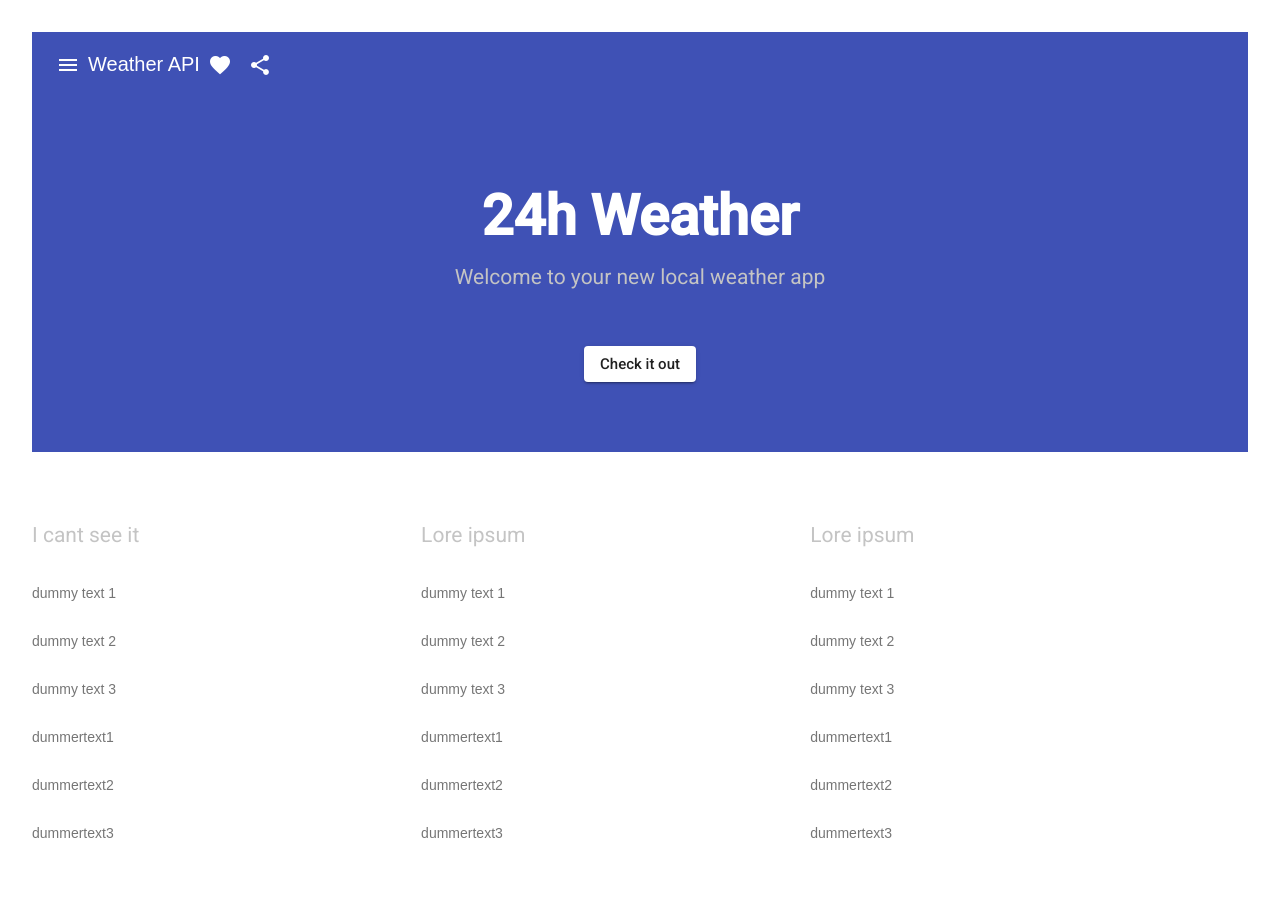
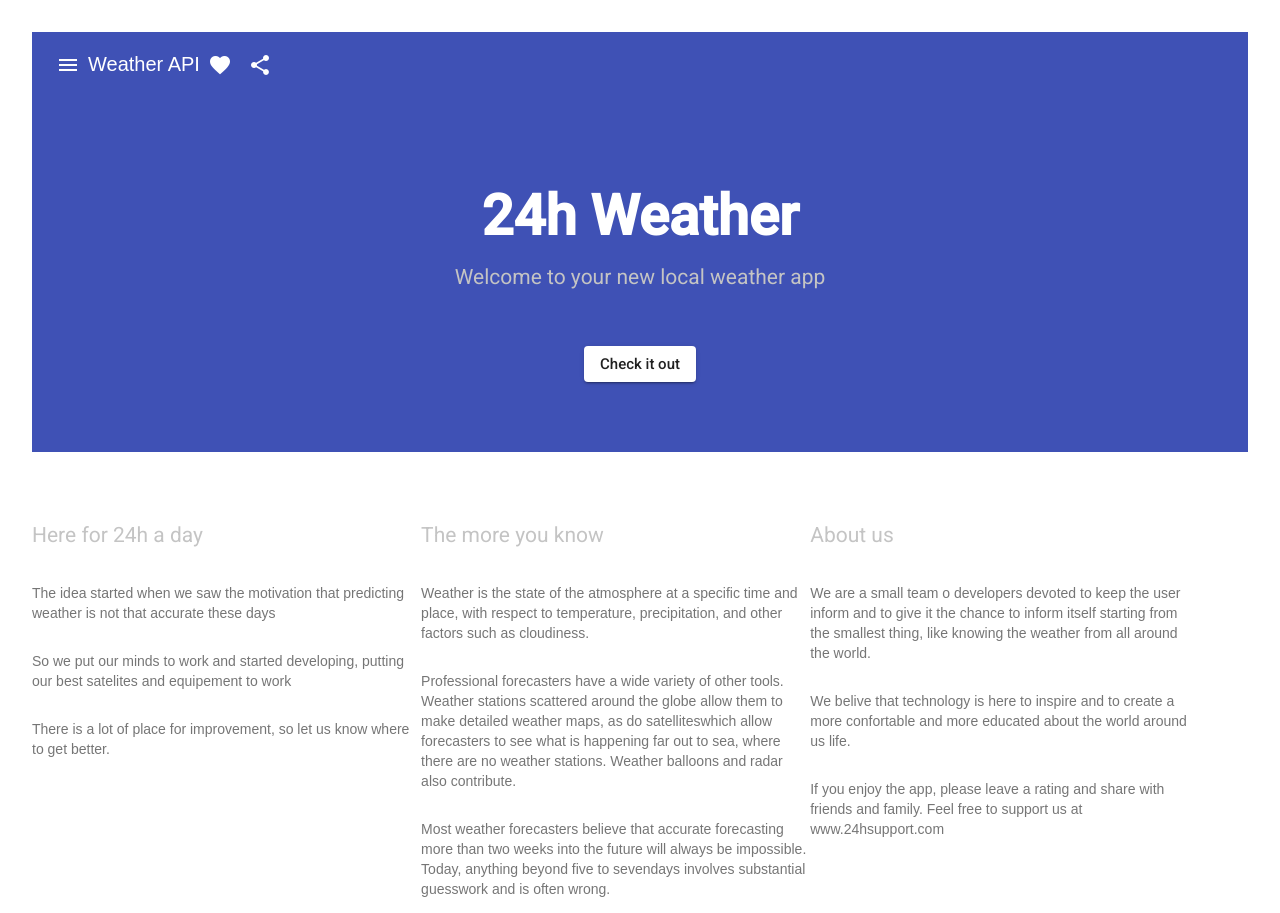
Before and after one commit to ralucamicu/frontend, an Angular app: page /home in a window 1280 px wide. Before the commit the page ends 857 px from the top, so only its background shows below. Built offline with nearby package versions, Linux system fonts and the light colour scheme; what ng-http-loader would draw is missing.

Commit message:
finished home page

```diff
--- a/src/app/index/index.component.css
+++ b/src/app/index/index.component.css
@@ -179,6 +179,7 @@ a:-webkit-any-link {
     display: flex;
     flex-direction: column;
     width: 32%;
+    /* background-color: rgb(255, 255, 255); */
 }
 
 .docs-homepage-promo[_ngcontent-kwn-c47] h2[_ngcontent-kwn-c47] {
--- a/src/app/index/index.component.html
+++ b/src/app/index/index.component.html
@@ -10,8 +10,8 @@
     </div>
     <div _ngcontent-kwn-c47 class="docs-header-start">
       <a _ngcontent-kwn-c47 routerlink="/weather-dashboard"
-        class="mat-focus-indicator docs-button mat-raised-button mat-button-base" aria-disabled="false"
-        type="submit" (click)="openWeather()">
+        class="mat-focus-indicator docs-button mat-raised-button mat-button-base" aria-disabled="false" type="submit"
+        (click)="openWeather()">
         Check it out
       </a>
     </div>
@@ -19,19 +19,16 @@
 
   <div _ngcontent-kwn-c47 class="docs-homepage-row docs-introduction">
     <div _ngcontent-kwn-c47 class="docs-homepage-row-column">
-      <h2 _ngcontent-kwn-c47>I cant see it</h2>
-      <p _ngcontent-kwn-c47 *ngFor="let element of dataSource">{{element?.aboutUs}}</p>
-      <p _ngcontent-kwn-c47 *ngFor="let element of dataSource">{{element?.aboutWeather}}</p>
+      <h2 _ngcontent-kwn-c47>Here for 24h a day</h2>
+      <p _ngcontent-kwn-c47 *ngFor="let element of dataSource">{{element?.aboutTheApp}}</p>
     </div>
     <div _ngcontent-kwn-c47 class="docs-homepage-row-column">
-      <h2 _ngcontent-kwn-c47>Lore ipsum</h2>
-      <p _ngcontent-kwn-c47 *ngFor="let element of dataSource">{{element.aboutUs}}</p>
+      <h2 _ngcontent-kwn-c47>The more you know</h2>
       <p _ngcontent-kwn-c47 *ngFor="let element of dataSource">{{element.aboutWeather}}</p>
     </div>
     <div _ngcontent-kwn-c47 class="docs-homepage-row-column">
-      <h2 _ngcontent-kwn-c47>Lore ipsum</h2>
+      <h2 _ngcontent-kwn-c47>About us</h2>
       <p _ngcontent-kwn-c47 *ngFor="let element of dataSource">{{element.aboutUs}}</p>
-      <p _ngcontent-kwn-c47 *ngFor="let element of dataSource">{{element.aboutWeather}}</p>
     </div>
   </div>
 </div>
--- a/src/app/index/index.component.ts
+++ b/src/app/index/index.component.ts
@@ -1,11 +1,23 @@
 import { Component, OnInit } from '@angular/core';
 import { Router } from '@angular/router';
+
 import { Description } from '../models/description';
 
 const ELEMENT_DATA : Description [] = [
-  {aboutUs: "dummy text 1", aboutWeather : "dummertext1"},
-  {aboutUs: "dummy text 2", aboutWeather : "dummertext2"},
-  {aboutUs: "dummy text 3", aboutWeather : "dummertext3"},
+  {aboutUs: "We are a small team o developers devoted to keep the user inform and to give it the chance to inform itself starting from the smallest thing, like knowing the weather from all around the world.",
+    aboutWeather : "Weather is the state of the atmosphere at a specific time and place, with respect to temperature, precipitation, and other factors such as cloudiness.",
+    aboutTheApp : "The idea started when we saw the motivation that predicting weather is not that accurate these days"
+  },
+  {aboutUs: "We belive that technology is here to inspire and to create a more confortable and more educated about the world around us life.",
+    aboutWeather : "Professional forecasters have a wide variety of other tools. Weather stations scattered around the globe allow them to make detailed weather maps, as do satellites" +
+    "which allow forecasters to see what is happening far out to sea, where there are no weather stations. Weather balloons and radar also contribute.",
+    aboutTheApp : "So we put our minds to work and started developing, putting our best satelites and equipement to work"
+  },
+  {aboutUs: "If you enjoy the app, please leave a rating and share with friends and family. Feel free to support us at www.24hsupport.com",
+    aboutWeather : "Most weather forecasters believe that accurate forecasting more than two weeks into the future will always be impossible. Today, anything beyond five to seven" +
+    "days involves substantial guesswork and is often wrong.",
+    aboutTheApp : "There is a lot of place for improvement, so let us know where to get better."
+  },
 ];
 
 @Component({
--- a/src/app/models/description.ts
+++ b/src/app/models/description.ts
@@ -1,4 +1,5 @@
 export interface Description {
     aboutWeather: string;
     aboutUs : string;
+    aboutTheApp : string;
 }
```
